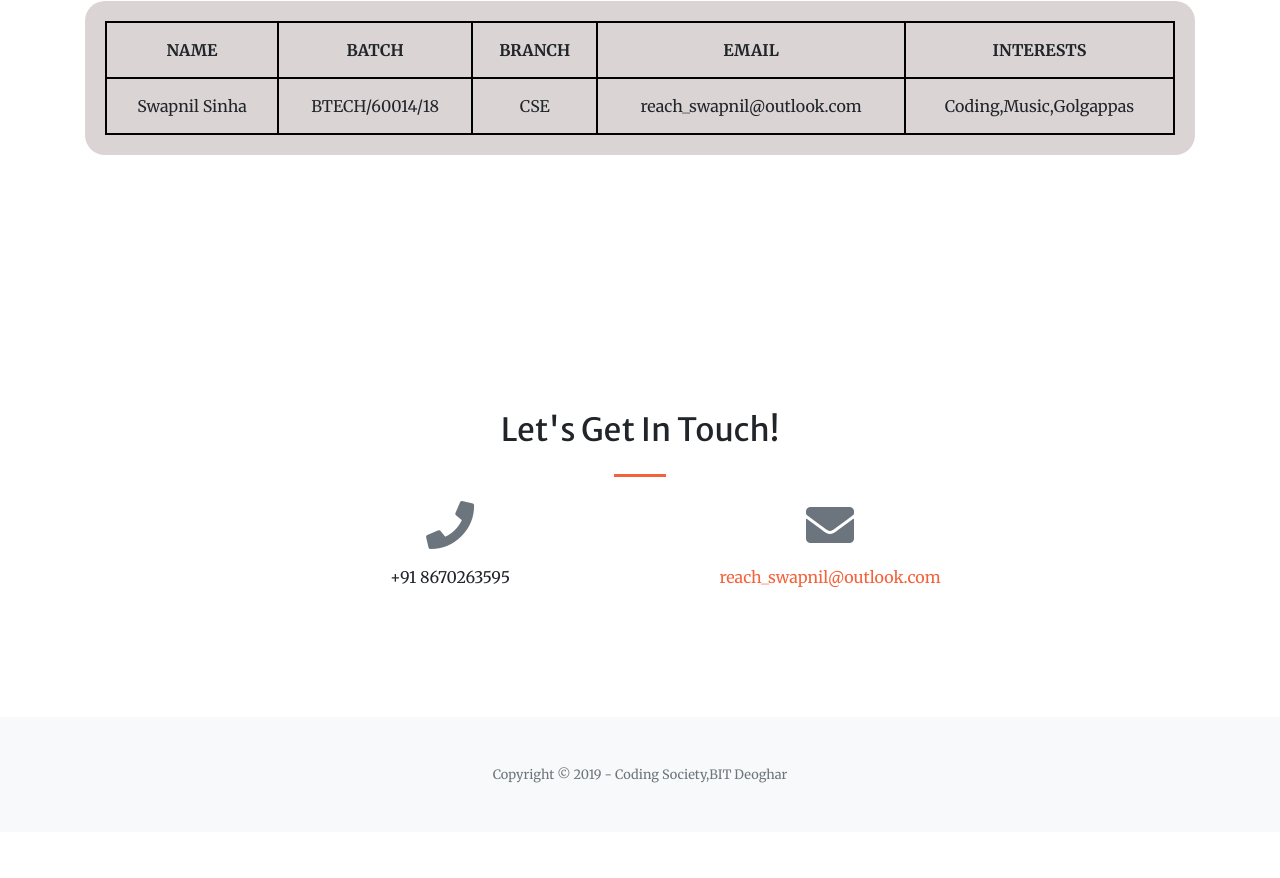
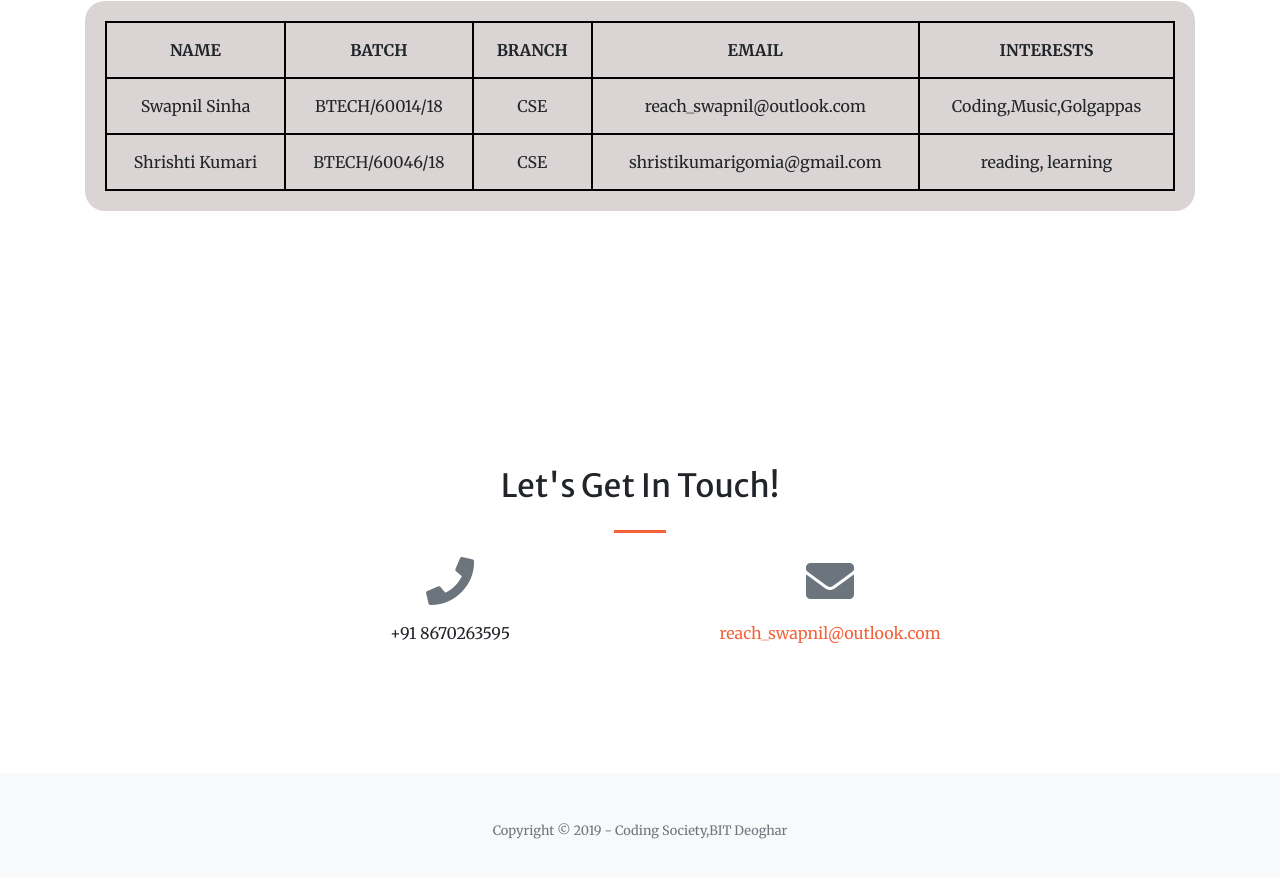
Before and after one commit to shrishti5122/codesocbitd.github.io, a plain HTML site: page index.html in a window 1280 px wide. Shown: the part 1611-2489 px from the top of the page. Before the commit the page ends 2443 px from the top, so only its background shows below. Drawn offline with Linux system fonts and the light colour scheme.

Commit message:
making changes

```diff
--- a/index.html
+++ b/index.html
@@ -135,6 +135,13 @@
           <td>CSE</td>
           <td>reach_swapnil@outlook.com</td>
           <td>Coding,Music,Golgappas</td>
+        </tr>
+           <tr>
+          <td>Shrishti Kumari</td>
+          <td>BTECH/60046/18</td>
+          <td>CSE</td>
+          <td>shristikumarigomia@gmail.com</td>
+          <td>reading, learning</td>
         </tr>
       </table>
       </div>
```
